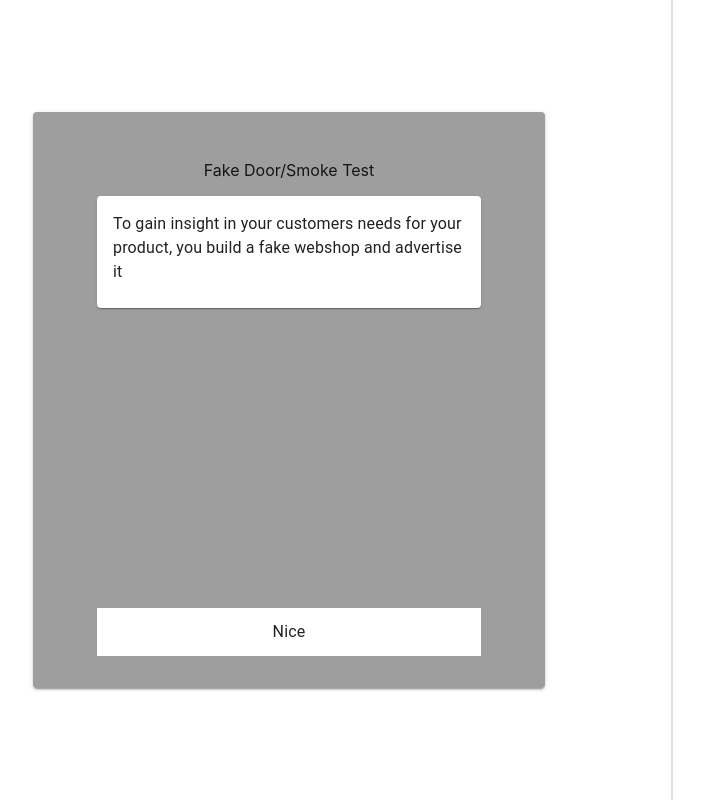
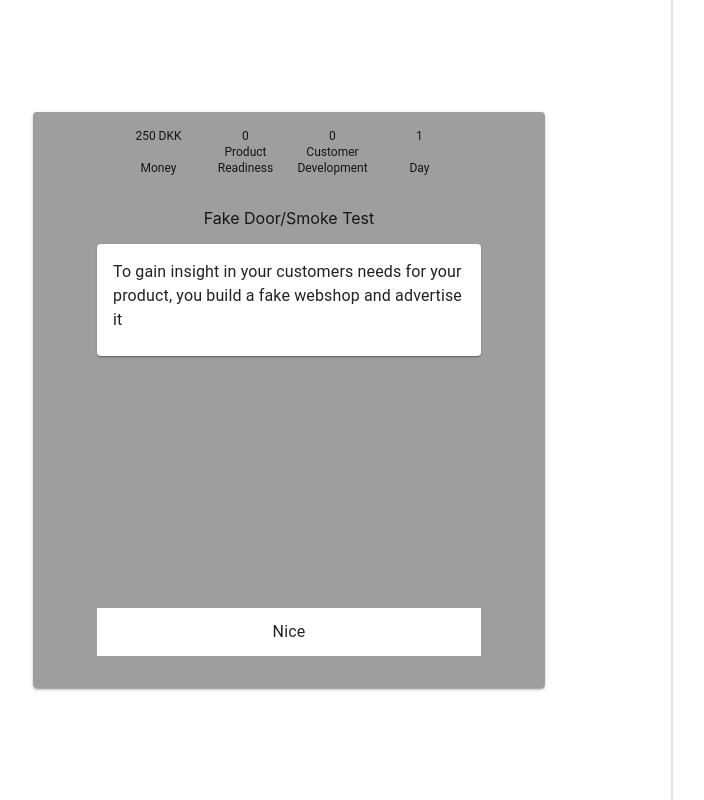
Before and after one commit to christianpoulsen/gamedev, a React (Create React App) app: page / in a window 1280 px wide. Shown: the whole page, without its empty margins (351-1055 px from the left). Built offline with nearby package versions, Linux system fonts and the light colour scheme.

Commit message:
Added something

```diff
--- a/src/components/App.tsx
+++ b/src/components/App.tsx
@@ -8,25 +8,40 @@ import * as DATA from "../tasks";
 const App: React.FC = () => {
   const [task, setTask] = useState(DATA.tasks.find(t => t.id === 11317));
   const [log, setLog] = useState([] as DATA.Task[]);
+  const [stats, setStats] = useState({
+    money: 250,
+    cd: 0,
+    time: 1
+  } as DATA.Stats);
 
-  const handleTaskChange = (next?: number) => {
-    if (next) {
-      const newTask = DATA.tasks.find(t => t.id === next);
+  const handleTaskChange = (option?: DATA.Option) => {
+    setLog([task, ...log]);
+    if (option) {
+      console.log("option", option);
+      const newTask = DATA.tasks.find(t => t.id === option?.next);
+      console.log("task", task);
+      console.log("new task", newTask);
       if (newTask) {
-        setLog([task, ...log]);
         setTask(newTask);
-        return;
+      } else {
+        // Find new task somehow
+        setTask(undefined);
       }
     }
-    // Find new task somehow
-    setLog([task, ...log]);
-    setTask(undefined);
+    const { money = 0, cd = 0, time = 0 } = option?.consequence;
+    const newStats = {
+      money: stats.money + money,
+      cd: stats.cd + cd,
+      time: stats.time + time
+    };
+    console.log("new stats", newStats);
+    setStats(newStats);
   };
 
   return (
     <React.Fragment>
       <DecisionList log={log} />
-      <MainCard task={task} onTaskChange={handleTaskChange} />
+      <MainCard task={task} onTaskChange={handleTaskChange} stats={stats} />
     </React.Fragment>
   );
 };
--- a/src/components/LeafCardContent.tsx
+++ b/src/components/LeafCardContent.tsx
@@ -4,7 +4,7 @@ import { Card, Grid, Paper } from "@material-ui/core";
 import { grey } from "@material-ui/core/colors";
 import { makeStyles } from "@material-ui/core/styles";
 
-import { LeafTask } from "../tasks";
+import { LeafTask, Option } from "../tasks";
 
 const useStyles = makeStyles({
   card: {
@@ -16,7 +16,7 @@ const useStyles = makeStyles({
 
 interface LeafCardContentProps {
   task: LeafTask;
-  onTaskChange: (next?: number) => void;
+  onTaskChange: (option?: Option) => void;
 }
 
 export const LeafCardContent: React.FC<LeafCardContentProps> = ({ task }) => {
--- a/src/components/MainCard.tsx
+++ b/src/components/MainCard.tsx
@@ -5,10 +5,11 @@ import { grey } from "@material-ui/core/colors";
 import { makeStyles } from "@material-ui/core/styles";
 
 import { isLeaf, isRoot } from "../helpers";
-import { Task } from "../tasks";
+import { Option, Stats, Task } from "../tasks";
 import LeafCardContent from "./LeafCardContent";
 import NodeCardContent from "./NodeCardContent";
 import RootCardContent from "./RootCardContent";
+import StatsHeader from "./StatsHeader";
 
 const useStyles = makeStyles({
   container: {
@@ -23,15 +24,23 @@ const useStyles = makeStyles({
     display: "flex",
     flexDirection: "column",
     alignItems: "center"
+  },
+  cardHeader: {
+    fontSize: 12
   }
 });
 
 interface MainCardProps {
   task?: Task;
-  onTaskChange: (next?: number) => void;
+  onTaskChange: (option?: Option) => void;
+  stats: Stats;
 }
 
-export const MainCard: React.FC<MainCardProps> = ({ task, onTaskChange }) => {
+export const MainCard: React.FC<MainCardProps> = ({
+  task,
+  onTaskChange,
+  stats
+}) => {
   const classes = useStyles();
 
   return (
@@ -42,7 +51,7 @@ export const MainCard: React.FC<MainCardProps> = ({ task, onTaskChange }) => {
       className={classes.container}
     >
       <Card elevation={2} className={classes.card}>
-        <CardHeader />
+        <CardHeader title={<StatsHeader stats={stats} />} />
         <CardContent>{task?.title}</CardContent>
         {getCardContent(task, onTaskChange)}
       </Card>
@@ -50,7 +59,10 @@ export const MainCard: React.FC<MainCardProps> = ({ task, onTaskChange }) => {
   );
 };
 
-const getCardContent = (task: Task, onTaskChange: (next?: number) => void) => {
+const getCardContent = (
+  task: Task,
+  onTaskChange: (option?: Option) => void
+) => {
   if (isRoot(task)) {
     return <RootCardContent task={task} onTaskChange={onTaskChange} />;
   } else if (isLeaf(task)) {
--- a/src/components/NodeCardContent.tsx
+++ b/src/components/NodeCardContent.tsx
@@ -13,7 +13,7 @@ import {
 import { grey } from "@material-ui/core/colors";
 import { makeStyles, Theme, useTheme } from "@material-ui/core/styles";
 
-import { NodeTask } from "../tasks";
+import { NodeTask, Option } from "../tasks";
 
 const useStyles = makeStyles({
   container: {
@@ -33,7 +33,7 @@ const useStyles = makeStyles({
 
 interface NodeCardContentProps {
   task: NodeTask;
-  onTaskChange: (next?: number) => void;
+  onTaskChange: (option?: Option) => void;
 }
 
 export const NodeCardContent: React.FC<NodeCardContentProps> = ({
@@ -43,8 +43,8 @@ export const NodeCardContent: React.FC<NodeCardContentProps> = ({
   const theme = useTheme();
   const classes = useStyles(theme);
 
-  const handleClick = (next?: number) => () => {
-    onTaskChange(next);
+  const handleClick = (option?: Option) => () => {
+    onTaskChange(option);
   };
 
   return (
@@ -70,7 +70,7 @@ export const NodeCardContent: React.FC<NodeCardContentProps> = ({
             <ListItem
               button
               alignItems="center"
-              onClick={handleClick(option.next)}
+              onClick={handleClick(option)}
               className={classes.button}
             >
               <ListItemText primary={option.decision} />
--- a/src/components/RootCardContent.tsx
+++ b/src/components/RootCardContent.tsx
@@ -17,7 +17,7 @@ import {
 import { grey } from "@material-ui/core/colors";
 import { makeStyles, Theme, useTheme } from "@material-ui/core/styles";
 
-import { RootTask } from "../tasks";
+import { Option, RootTask } from "../tasks";
 import NodeCardContent from "./NodeCardContent";
 
 const useStyles = makeStyles({
@@ -34,7 +34,7 @@ const useStyles = makeStyles({
 
 interface RootCardContentProps {
   task: RootTask;
-  onTaskChange: (next?: number) => void;
+  onTaskChange: (option?: Option) => void;
 }
 
 export const RootCardContent: React.FC<RootCardContentProps> = ({
--- /dev/null
+++ b/src/components/StatsHeader.tsx
@@ -0,0 +1,65 @@
+import * as React from "react";
+
+import { Card, CardContent, CardHeader, Grid } from "@material-ui/core";
+import { grey } from "@material-ui/core/colors";
+import { makeStyles } from "@material-ui/core/styles";
+
+import { isLeaf, isRoot } from "../helpers";
+import { Stats, Task } from "../tasks";
+import LeafCardContent from "./LeafCardContent";
+import NodeCardContent from "./NodeCardContent";
+import RootCardContent from "./RootCardContent";
+
+const useStyles = makeStyles({
+  stats: {
+    fontSize: 12,
+    textAlign: "center"
+  },
+  text: {
+    display: "flex",
+    alignItems: "end",
+    justifyContent: "center"
+  }
+});
+
+interface MainCardProps {
+  stats: Stats;
+}
+
+export const MainCard: React.FC<MainCardProps> = ({
+  stats: { money, cd, time }
+}) => {
+  const classes = useStyles();
+
+  return (
+    <Grid container className={classes.stats} justify="space-between">
+      <Grid item xs={3}>
+        {money} DKK
+      </Grid>
+      <Grid item xs={3}>
+        0
+      </Grid>
+      <Grid item xs={3}>
+        {cd}
+      </Grid>
+      <Grid item xs={3}>
+        {time}
+      </Grid>
+
+      <Grid item xs={3} className={classes.text}>
+        Money
+      </Grid>
+      <Grid item xs={3} className={classes.text}>
+        Product Readiness
+      </Grid>
+      <Grid item xs={3} className={classes.text}>
+        Customer Development
+      </Grid>
+      <Grid item xs={3} className={classes.text}>
+        {time === 1 ? "Day" : "Days"}
+      </Grid>
+    </Grid>
+  );
+};
+
+export default MainCard;
--- a/src/tasks.ts
+++ b/src/tasks.ts
@@ -3,6 +3,8 @@ export interface Consequence {
   cd?: number;
   money?: number;
 }
+
+export type Stats = Required<Consequence>;
 
 export interface Option {
   decision: string;
@@ -61,23 +63,23 @@ export const tasks: Task[] = [
       {
         decision: "Their kids current usage of technology",
         next: 1128,
-        consequence: { time: -2 }
+        consequence: { time: 2 }
       },
       {
         decision: "Their needs/challenges when raising their kids",
         next: 1129,
-        consequence: { time: -2 }
+        consequence: { time: 2 }
       },
       {
         decision: "Their suggestions for product features for the smartwatch",
         next: 11210,
-        consequence: { time: -2 }
+        consequence: { time: 2 }
       },
       {
         decision:
           "Why talk to the parents? The users are more important. Interview 5 kids",
         next: 11211,
-        consequence: { time: -2 }
+        consequence: { time: 2 }
       }
     ]
   },
@@ -167,22 +169,22 @@ export const tasks: Task[] = [
       {
         decision: "We will do it all ourselve",
         next: 11319,
-        consequence: { time: -10 }
+        consequence: { time: 10 }
       },
       {
         decision: "The webpage/webshop",
         next: 11318,
-        consequence: { time: -4, money: -15000 }
+        consequence: { time: 4, money: -15000 }
       },
       {
         decision: "The online advertisement campaign",
         next: 11319,
-        consequence: { time: -6, money: -5000 }
+        consequence: { time: 6, money: -5000 }
       },
       {
         decision: "We will pay for both",
         next: 11318,
-        consequence: { time: -1, money: -18000 }
+        consequence: { time: 1, money: -18000 }
       }
     ]
   },
@@ -196,17 +198,17 @@ export const tasks: Task[] = [
       {
         decision: "Communicating with the kids",
         next: 11321,
-        consequence: { time: -8 }
+        consequence: { time: 8 }
       },
       {
         decision: "The possiblity to play games and watch videos",
         next: 11321,
-        consequence: { time: -8 }
+        consequence: { time: 8 }
       },
       {
         decision: "Supporting healthy habit formation",
         next: 11322,
-        consequence: { time: -8 }
+        consequence: { time: 8 }
       }
     ]
   },
@@ -220,17 +222,17 @@ export const tasks: Task[] = [
       {
         decision: "Communicating with the kids",
         next: 11323,
-        consequence: { time: -6 }
+        consequence: { time: 6 }
       },
       {
         decision: "The possiblity to play games and watch videos",
         next: 11324,
-        consequence: { time: -6 }
+        consequence: { time: 6 }
       },
       {
         decision: "Supporting healthy habit formation",
         next: 11325,
-        consequence: { time: -6 }
+        consequence: { time: 6 }
       }
     ]
   },
@@ -280,7 +282,7 @@ export const tasks: Task[] = [
       {
         decision: "Get a consultant to review result",
         next: 11326,
-        consequence: { time: -1, money: 8000, cd: 2 }
+        consequence: { time: 1, money: 8000, cd: 2 }
       }
     ]
   },
@@ -297,7 +299,7 @@ export const tasks: Task[] = [
       {
         decision: "Get a consultant to review result",
         next: 11327,
-        consequence: { time: -1, money: 8000, cd: 2 }
+        consequence: { time: 1, money: 8000, cd: 2 }
       }
     ]
   },
@@ -314,7 +316,7 @@ export const tasks: Task[] = [
       {
         decision: "Get a consultant to review result",
         next: 11328,
-        consequence: { time: -1, money: 8000, cd: 2 }
+        consequence: { time: 1, money: 8000, cd: 2 }
       }
     ]
   },
```
Also changed, not shown: src/index.tsx (+5 -8 lines).
